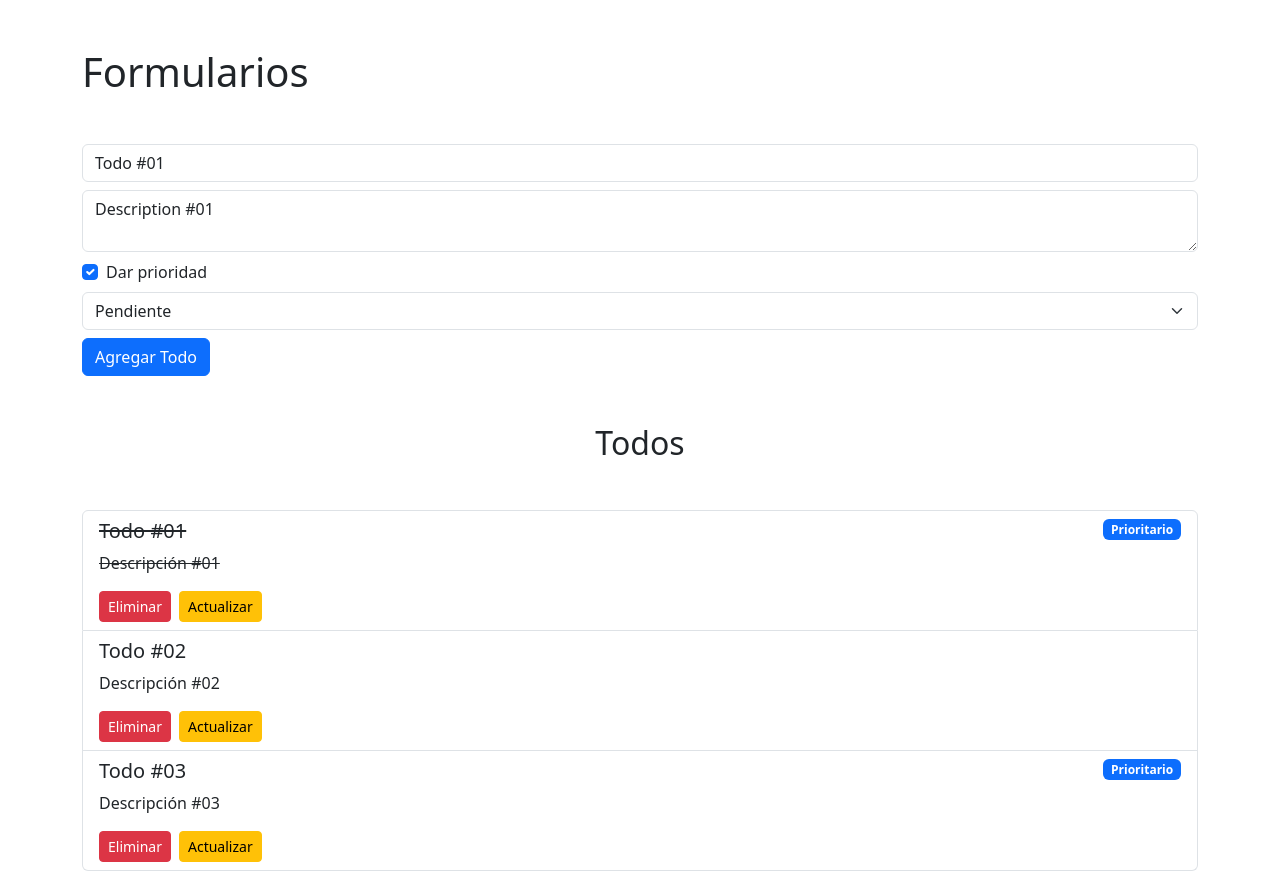
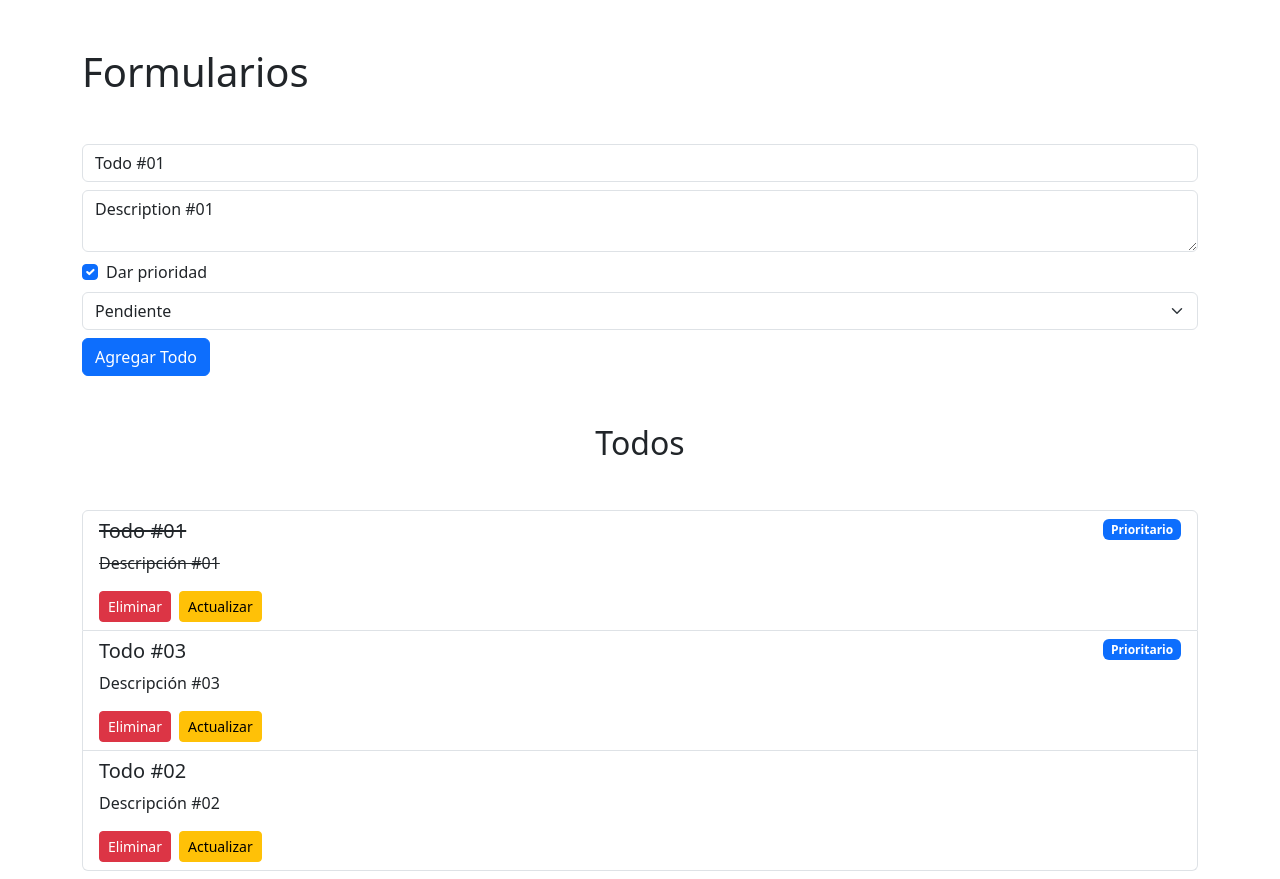
Before and after one commit to CarlosAncapi/FormulariosReact, a React (Vite) app: page / in a window 1280 px wide. Built offline with nearby package versions, Linux system fonts and the light colour scheme.

Commit message:
ordenar listado tareas con metodo sort

```diff
--- a/src/App.jsx
+++ b/src/App.jsx
@@ -47,12 +47,20 @@ const App = () => {
     })
     setTodos(newArray)
   }
+
+  const orderTodo = arrayTodos => {
+    return arrayTodos.sort((a, b) =>{
+        if(a.priority === b.priority) return 0;
+        if(a.priority) return -1;
+        if(!a.priority) return 1;
+    })
+  }
   return (
     <div className="container mb-2">
     <h1 className="my-5">Formularios</h1>
       <Formulario addTodo={addTodo}/>
       <Todos
-        todos={todos}
+        todos={orderTodo(todos)}
         deleteTodo={deleteTodo}
         updateTodo={updateTodo}
       />
@@ -61,7 +69,4 @@ const App = () => {
 };
 
 
-
-
-
 export default App;
```
